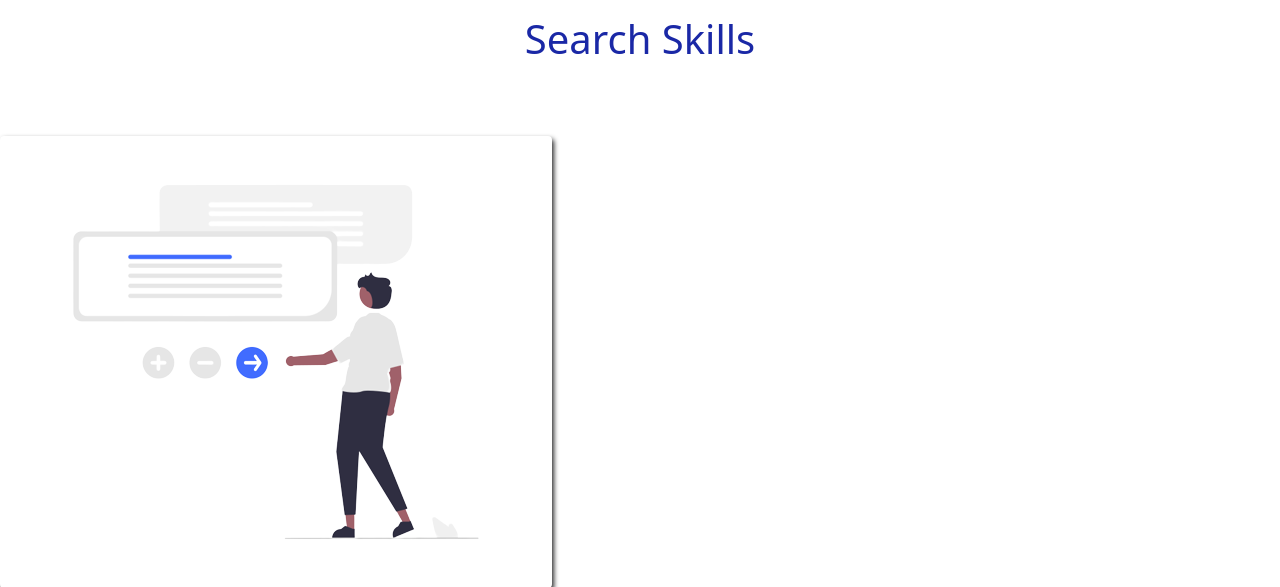
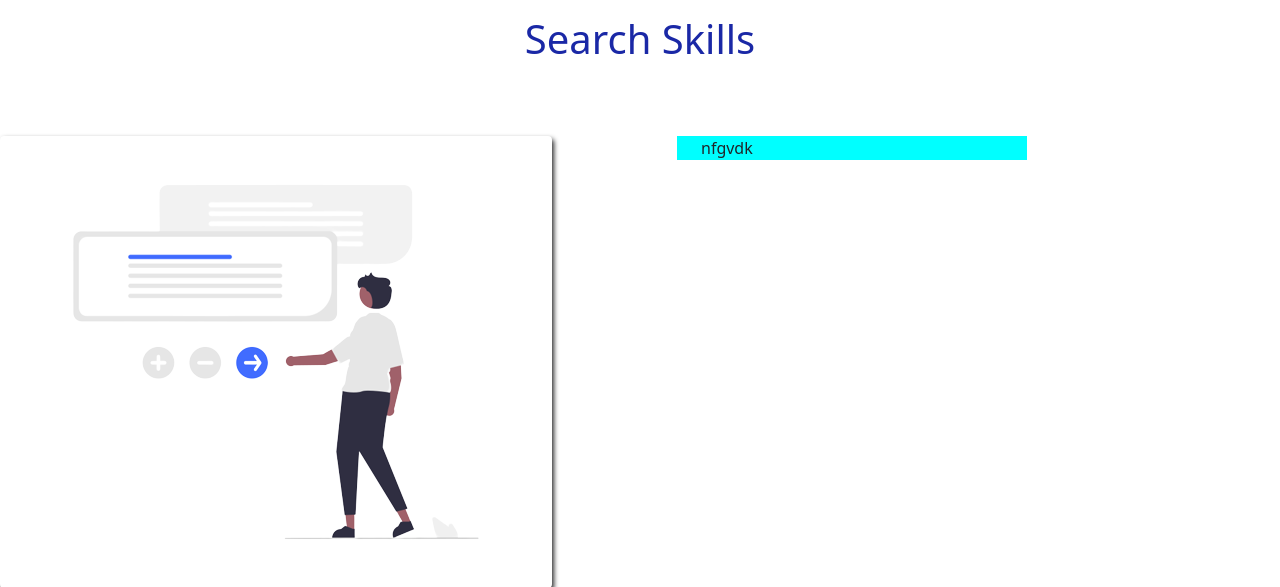
Before and after one commit to likith5/performance-enhancement-system, a Flask app: page /searchfeature in a window 1280 px wide. Shown: the part 121-708 px from the top of the page. Run offline with Flask 3, Linux system fonts and the light colour scheme.

Commit message:
minor updates

```diff
--- a/application/routes.py
+++ b/application/routes.py
@@ -25,5 +25,5 @@ def search():
 @app.route("/searchfeature")
 def searchfeature():
 
-    title="search"
+    title="search feature"
     return render_template("searchfeature.html",title=title)
--- a/application/static/css/styles.css
+++ b/application/static/css/styles.css
@@ -63,6 +63,18 @@ bottom: 20px;;
   top:25%;
 
 }
+.logings{
+  /* width has been set inline */
+    border-width: 0.5px;
+    border-style: solid;
+    height:400px;
+    border-radius: 15%;
+    background-color: #7F84FD;
+    box-shadow: 2px 2px 2px #6563d8;
+
+
+}
+
 .loging{
   /* width has been set inline */
     border-width: 0.5px;
@@ -95,6 +107,7 @@ bottom: 20px;;
  .search{
 margin-top: 10%;
  }
+
 /* this is for search feature page..  */
 
   .inputcontrol{
--- /dev/null
+++ b/application/static/css/util.css
@@ -0,0 +1,3 @@
+.sf{
+    background-color: aqua;
+}
--- a/application/templates/index.html
+++ b/application/templates/index.html
@@ -6,6 +6,7 @@
     <meta name="viewport" content="width=device-width, initial-scale=1.0">
     <title>{{title}}</title>
     <link rel="stylesheet" type="text/css" href="{{ url_for('static',filename='css/styles.css')}}" />
+    <link rel="stylesheet" type="text/css" href="{{ url_for('static',filename='css/util.css')}}" />
 
     <link href="https://cdn.jsdelivr.net/npm/bootstrap@5.0.2/dist/css/bootstrap.min.css" rel="stylesheet" integrity="sha384-EVSTQN3/azprG1Anm3QDgpJLIm9Nao0Yz1ztcQTwFspd3yD65VohhpuuCOmLASjC" crossorigin="anonymous">
 </head>
--- a/application/templates/searchfeature.html
+++ b/application/templates/searchfeature.html
@@ -15,8 +15,8 @@
         </div>
 
         <div class="col-md-6 ">
-            <div class="container-fluid border-3">
-
+            <div  class="container-fluid  sf" style="width:350px">
+                <p>nfgvdk</p>
               </div>
           </div>
 
```
